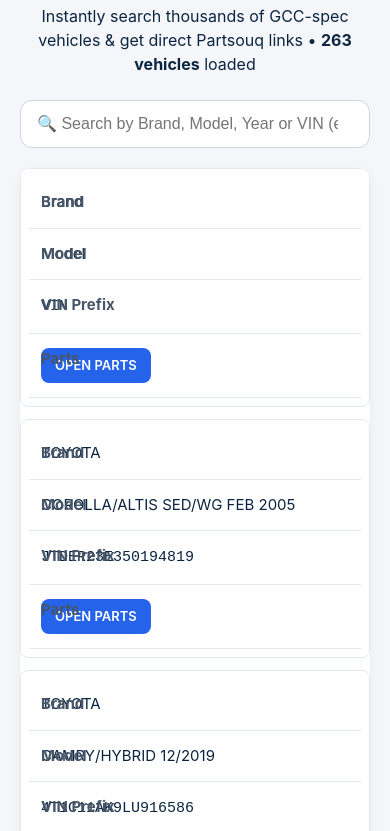
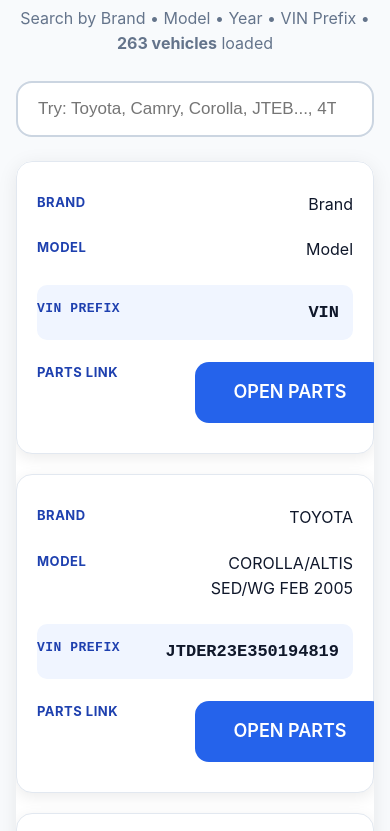
Before and after one commit to AzarAndu/GCC-VIN-SPAREPARTS-APP, a plain HTML site: page index.html in a window 390 px wide. Shown: the part 116-947 px from the top of the page. Drawn offline with Linux system fonts and the light colour scheme.

Commit message:
Update index.html

```diff
--- a/index.html
+++ b/index.html
@@ -3,167 +3,172 @@
 <head>
 <meta charset="utf-8" />
 <meta name="viewport" content="width=device-width,initial-scale=1" />
-<title>GCC VIN Spareparts Finder</title>
-<meta name="description" content="Quickly find spare parts for GCC-spec vehicles by Brand, Model or VIN. Powered by Partsouq Auto Parts." />
+<title>GCC VIN Spare Parts Finder</title>
+<meta name="description" content="Search thousands of GCC-spec vehicles by Brand, Model or VIN prefix. Instant Partsouq links." />
 
 <style>
   :root {
     --primary: #0ea5ff;
     --primary-dark: #2563eb;
-    --bg: #f4f6f9;
+    --bg: #f8fafc;
     --card: #ffffff;
-    --text: #0b2540;
+    --text: #0f172a;
     --border: #e2e8f0;
-    --light: #eef4fb;
+    --light: #f1f5f9;
   }
 
   body {
     margin: 0;
     background: var(--bg);
     font-family: -apple-system, BlinkMacSystemFont, 'Segoe UI', Roboto, Arial, sans-serif;
-    padding: 20px;
     color: var(--text);
-    line-height: 1.5;
+    line-height: 1.6;
+    padding: 16px;
   }
 
-  .wrap {
-    max-width: 1100px;
-    margin: auto;
-  }
+  .wrap { max-width: 1100px; margin: auto; }
 
-  h1, h2 {
-    margin: 0 0 16px;
-    font-weight: 600;
-  }
-
-  h1 { font-size: 28px; }
-  h2 { font-size: 22px; color: #1e40af; }
-
-  .header {
-    text-align: center;
-    margin-bottom: 24px;
-  }
+  h1 { font-size: 28px; text-align: center; margin: 0 0 8px; color: #1e293b; }
+  .subtitle { text-align: center; color: #64748b; margin-bottom: 24px; }
 
   #search {
-    padding: 14px 16px;
     width: 100%;
-    margin-bottom: 20px;
-    border-radius: 12px;
-    border: 1px solid #cbd5e1;
-    font-size: 16px;
+    padding: 16px 20px;
+    font-size: 17px;
+    border: 2px solid #cbd5e1;
+    border-radius: 16px;
     box-sizing: border-box;
+    margin-bottom: 24px;
     transition: all 0.2s;
   }
-
-  #search:focus {
-    outline: none;
-    border-color: var(--primary);
-    box-shadow: 0 0 0 3px rgba(14, 165, 255, 0.2);
-  }
+  #search:focus { outline: none; border-color: var(--primary); box-shadow: 0 0 0 4px rgba(14,165,255,0.15); }
 
   table {
     width: 100%;
     border-collapse: collapse;
     background: var(--card);
-    border-radius: 12px;
+    border-radius: 16px;
     overflow: hidden;
-    box-shadow: 0 4px 12px rgba(0,0,0,0.05);
+    box-shadow: 0 4px 20px rgba(0,0,0,0.08);
   }
 
   thead th {
     background: var(--light);
-    padding: 14px 12px;
+    padding: 16px 12px;
     text-align: left;
     font-weight: 600;
     font-size: 14px;
     color: #1e293b;
     text-transform: uppercase;
-    letter-spacing: 0.5px;
+    letter-spacing: 0.8px;
   }
 
   tbody td {
-    padding: 14px 12px;
+    padding: 16px 12px;
     border-bottom: 1px solid var(--border);
     font-size: 15px;
   }
 
-  tbody tr:hover {
-    background: #f8fafc;
-  }
+  tbody tr:hover { background: #f8fafc; }
 
   .linkbtn {
     display: inline-block;
-    padding: 8px 14px;
     background: var(--primary-dark);
-    color: white !important;
+    color: white;
+    padding: 10px 18px;
+    border-radius: 10px;
     text-decoration: none;
-    border-radius: 8px;
     font-weight: 600;
-    font-size: 13px;
-    transition: background 0.2s;
+    font-size: 14px;
+    transition: all 0.2s;
   }
-
-  .linkbtn:hover {
-    background: #1d4ed8;
-  }
+  .linkbtn:hover { background: #1d4ed8; transform: translateY(-1px); }
 
   .status {
     text-align: center;
-    padding: 40px;
+    padding: 60px 20px;
+    color: #64748b;
     font-size: 18px;
-    color: #64748b;
   }
 
   .spinner {
-    border: 4px solid #f3f4f6;
-    border-top: 4px solid var(--primary);
+    border: 5px solid #f3f4f6;
+    border-top: 5px solid var(--primary);
     border-radius: 50%;
-    width: 40px;
-    height: 40px;
+    width: 50px;
+    height: 50px;
     animation: spin 1s linear infinite;
-    margin: 20px auto;
+    margin: 0 auto 20px;
   }
-
-  @keyframes spin {
-    0% { transform: rotate(0deg); }
-    100% { transform: rotate(360deg); }
-  }
+  @keyframes spin { to { transform: rotate(360deg); } }
 
   .footer {
     text-align: center;
-    margin-top: 40px;
-    color: #64748b;
+    margin-top: 50px;
+    padding: 20px;
+    color: #94a3b8;
     font-size: 14px;
   }
 
-  @media (max-width: 640px) {
-    table, thead, tbody, th, td, tr {
+  /* MOBILE CARD LAYOUT - PERFECT & NO OVERWRITING */
+  @media (max-width: 680px) {
+    thead { display: none; }
+
+    tbody tr {
       display: block;
+      background: white;
+      margin-bottom: 20px;
+      border-radius: 16px;
+      padding: 20px;
+      box-shadow: 0 4px 15px rgba(0,0,0,0.08);
+      border: 1px solid var(--border);
     }
 
-    thead tr { display: none; }
-
-    tr {
-      border: 1px solid var(--border);
-      border-radius: 8px;
-      margin-bottom: 12px;
-      padding: 8px;
+    tbody td {
+      display: block;
+      padding: 10px 0;
+      border: none;
+      text-align: right;
+      position: relative;
+      padding-left: 50%;
+      font-size: 16px;
     }
 
-    td {
-      border: none;
-      padding: 8px 0;
-      position: relative;
-      padding-left: 50%;
+    tbody td:before {
+      content: attr(data-label);
+      position: absolute;
+      left: 0;
+      width: 48%;
+      font-weight: 700;
+      color: #1e40af;
+      text-align: left;
+      text-transform: uppercase;
+      font-size: 13px;
+      letter-spacing: 0.5px;
     }
 
-    td:before {
-      content: attr(data-label);
-      position: absolute;
-      left: 12px;
-      width: 45%;
+    tbody td:nth-child(1):before { content: "BRAND"; }
+    tbody td:nth-child(2):before { content: "MODEL"; }
+    tbody td:nth-child(3):before { content: "VIN PREFIX"; }
+    tbody td:nth-child(4):before { content: "PARTS LINK"; }
+
+    .linkbtn {
+      display: block;
+      width: 100%;
+      text-align: center;
+      padding: 16px !important;
+      font-size: 18px !important;
+      border-radius: 14px;
+    }
+
+    tbody td:nth-child(3) {
+      font-family: 'Courier New', monospace;
+      background: #f0f5ff;
+      border-radius: 10px;
+      padding: 14px;
+      margin: 12px 0;
+      font-size: 17px;
       font-weight: bold;
-      color: #475569;
     }
   }
 </style>
@@ -171,16 +176,14 @@
 
 <body>
 <div class="wrap">
-  <div class="header">
-    <h1>GCC VIN Spare Parts Finder</h1>
-    <p>Instantly search thousands of GCC-spec vehicles & get direct Partsouq links</p>
-  </div>
+  <h1>GCC VIN Spare Parts Finder</h1>
+  <p class="subtitle">Search by Brand • Model • Year • VIN Prefix</p>
 
-  <input id="search" type="search" placeholder="🔍 Search by Brand, Model, Year or VIN (e.g. Toyota, Camry, JTEBU..." autocomplete="off" />
+  <input id="search" type="search" placeholder="Try: Toyota, Camry, Corolla, JTEB..., 4T1..." autocomplete="off" />
 
   <div id="status" class="status">
     <div class="spinner"></div>
-    <div>Loading vehicle database...</div>
+    <div>Loading GCC vehicle database...</div>
   </div>
 
   <table id="table" style="display:none">
@@ -196,8 +199,8 @@
   </table>
 
   <div class="footer">
-    Data updated from <a href="https://github.com/AzarAndu/GCC-VIN-SPAREPARTS-APP" target="_blank">GitHub</a>
-    • Powered by <a href="https://partsouq.com" target="_blank">Partsouq.com</a>
+    Data updated daily • <a href="https://github.com/AzarAndu/GCC-VIN-SPAREPARTS-APP" target="_blank">GitHub Source</a> •
+    Powered by <a href="https://partsouq.com" target="_blank">Partsouq.com</a>
   </div>
 </div>
 
@@ -206,38 +209,29 @@
 const CSV_URL = "https://raw.githubusercontent.com/AzarAndu/GCC-VIN-SPAREPARTS-APP/main/data.csv";
 let MASTER = [];
 
-// Proper CSV Parser (handles commas inside quotes if you upgrade later)
+// Safe CSV parser
 function parseCSV(text) {
-  const lines = text.trim().split(/\r?\n/);
-  const result = [];
-
-  for (let line of lines) {
-    if (!line.trim()) continue;
-
-    // Simple but robust: split by comma, but respect quoted fields minimally
-    const regex = /(".*?"|[^",]+)(?=\s*,|\s*$)/g;
-    const parts = line.match(regex) || [];
-
-    const row = parts.map(p => p.replace(/^"|"$/g, '').trim());
-
-    if (row.length >= 3) {
-      result.push({
-        brand: row[0] || "",
-        model: row[1] || "",
-        vin: row[2] || ""
-      });
-    }
-  }
-  return result;
+  const lines = text.trim().split(/\r?\n/).filter(l => l.trim());
+  return lines.map(line => {
+    const parts = line.split(/,(?=(?:(?:[^"]*"){2})*[^"]*$)/).map(p => p.replace(/^"|"$/g, '').trim());
+    return parts.length >= 3 ? { brand: parts[0], model: parts[1], vin: parts[2] } : null;
+  }).filter(Boolean);
 }
 
-// Render table rows
+// Escape HTML
+function escapeHtml(text) {
+  const div = document.createElement('div');
+  div.textContent = text;
+  return div.innerHTML;
+}
+
+// Render rows
 function renderTable(rows) {
   const tbody = document.getElementById("tableBody");
   tbody.innerHTML = "";
 
   if (rows.length === 0) {
-    tbody.innerHTML = `<tr><td colspan="4" style="text-align:center;color:#64748b;padding:40px;">No vehicles found matching your search.</td></tr>`;
+    tbody.innerHTML = `<tr><td colspan="4" style="text-align:center;padding:60px;color:#64748b;font-size:18px;">No vehicles found. Try another search.</td></tr>`;
     return;
   }
 
@@ -247,73 +241,56 @@ function renderTable(rows) {
       <td data-label="Brand">${escapeHtml(r.brand)}</td>
       <td data-label="Model">${escapeHtml(r.model)}</td>
       <td data-label="VIN Prefix"><code>${escapeHtml(r.vin)}</code></td>
-      <td data-label="Parts">
-        ${r.vin ? `<a class="linkbtn" target="_blank" href="https://partsouq.com/en/search/all?q=${encodeURIComponent(r.vin)}">OPEN PARTS</a>` : '<span style="color:#94a3b8">—</span>'}
+      <td data-label="Parts Link">
+        ${r.vin ? `<a class="linkbtn" target="_blank" href="https://partsouq.com/en/search/all?q=${encodeURIComponent(r.vin)}">OPEN PARTS</a>` : '—'}
       </td>
     `;
     tbody.appendChild(tr);
   });
 }
 
-// Safe HTML escape
-function escapeHtml(text) {
-  const div = document.createElement('div');
-  div.textContent = text;
-  return div.innerHTML;
-}
-
 // Debounced search
-let searchTimeout;
+let timeout;
 document.getElementById("search").addEventListener("input", e => {
-  clearTimeout(searchTimeout);
-  searchTimeout = setTimeout(() => {
-    const query = e.target.value.toLowerCase().trim();
-    const filtered = MASTER.filter(row => {
-      const text = `${row.brand} ${row.model} ${row.vin}`.toLowerCase();
-      return text.includes(query);
-    });
+  clearTimeout(timeout);
+  timeout = setTimeout(() => {
+    const q = e.target.value.toLowerCase().trim();
+    const filtered = MASTER.filter(r =>
+      (r.brand + " " + r.model + " " + r.vin).toLowerCase().includes(q)
+    );
     renderTable(filtered);
-  }, 200); // 200ms debounce = smooth + fast
+  }, 180);
 });
 
 // Load data
 async function loadData() {
-  const statusEl = document.getElementById("status");
-  const tableEl = document.getElementById("table");
+  const status = document.getElementById("status");
+  const table = document.getElementById("table");
 
   try {
-    const res = await fetch(CSV_URL + "?t=" + Date.now()); // cache bust
-    if (!res.ok) throw new Error("Failed to load data");
+    const res = await fetch(CSV_URL + "?t=" + Date.now());
+    if (!res.ok) throw new Error("Failed");
 
     const text = await res.text();
     MASTER = parseCSV(text);
 
-    if (MASTER.length === 0) {
-      statusEl.innerHTML = "<div style='color:#ef4444'>⚠️ No data found in CSV file.</div>";
-      return;
-    }
+    if (MASTER.length === 0) throw new Error("Empty CSV");
 
-    statusEl.style.display = "none";
-    tableEl.style.display = "table";
-
+    status.style.display = "none";
+    table.style.display = "table";
     renderTable(MASTER);
 
-    // Update counter
-    document.querySelector(".header p").innerHTML +=
-      ` • <strong>${MASTER.length.toLocaleString()} vehicles</strong> loaded`;
+    document.querySelector(".subtitle").innerHTML += ` • <strong>${MASTER.length.toLocaleString()} vehicles</strong> loaded`;
 
   } catch (err) {
-    console.error(err);
-    statusEl.innerHTML = `
-      <div style="color:#ef4444">❌ Failed to load data</div>
-      <p style="font-size:14px;margin-top:8px">
-        Check your internet connection or try again later.<br/>
-        <a href="${CSV_URL}" target="_blank">View raw file →</a>
+    status.innerHTML = `
+      <div style="color:#ef4444">Failed to load data</div>
+      <p style="font-size:15px;margin-top:10px">
+        <a href="${CSV_URL}" target="_blank">Open raw file →</a>
       </p>`;
   }
 }
 
-// Start
 loadData();
 </script>
 </body>
```
